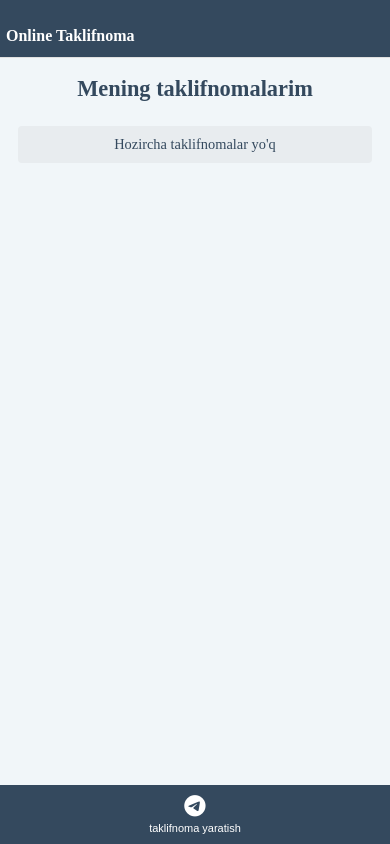
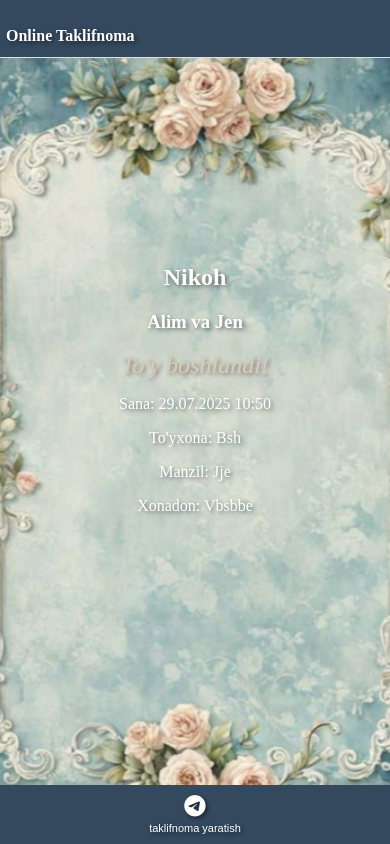
Before and after one commit to Sayfullayev020407/e-taklifnoma, a Django app: a page that uses templates/invitation_page.html in a window 390 px wide. Run offline with Django 5.2, Linux system fonts and the light colour scheme; data comes from the database, SQL or seed files in the repository; some libraries are stand-ins or nearby versions.

Commit message:
Update invitation_page.html

```diff
--- a/templates/invitation_page.html
+++ b/templates/invitation_page.html
@@ -1,189 +1,90 @@
 {% extends 'base.html' %}
 {% block content %}
+<div class="container">
+    <div class="card">
+        <div class="card-body">
+            <h2>{{ invitation.category.name }}</h2>
+            <h3>{{ invitation.name_1 }}{% if invitation.name_2 %} va {{ invitation.name_2 }}{% endif %}</h3>
+            <div id="countdown" class="countdown"></div>
+            <p>Sana: {{ invitation.date|date:"d.m.Y H:i" }}</p>
+            <p>To'yxona: {{ invitation.wedding_hall }}</p>
+            <p>Manzil: {{ invitation.address }}</p>
+            {% if invitation.apartment %}
+            <p>Xonadon: {{ invitation.apartment }}</p>
+            {% endif %}
+            {% if request.user.is_authenticated and invitation.user and request.user == invitation.user.user %}
+    <div class="mt-3 buttons-row">
+        <button class="btn btn-primary" onclick="share()">Ulashish</button>
+        <button class="btn btn-success send-image-btn" data-id="{{ invitation.id }}">Rasm</button>
+        <button class="btn btn-info send-video-btn" data-id="{{ invitation.id }}">Video</button>
+    </div>
+{% endif %}
+        </div>
+    </div>
+</div>
 <style>
-    /* Umumiy fon rangi */
     body {
-    background-color: #f1f6f9;
+        font-family: 'Cormorant Garamond', serif;
+        background: url('{{ invitation.background.image.url }}') no-repeat center center fixed;
+        background-size: cover;
+        color: #fff;
+        text-shadow: 2px 2px 4px rgba(0,0,0,0.5);
     }
-
-/* Mobil qurilmalar uchun maxsus stil */
-@media only screen and (max-width: 768px) {
     .container {
-        padding: 10px;
-        max-width: 100%;
-        overflow-x: auto; /* Keng kontent uchun gorizontal aylantirish */
-        box-sizing: border-box;
-        margin-bottom: 50px;
-        margin-top: 50px;
-        background-color: #f1f6f9; /* Umumiy fon rangi */
+        display: flex;
+        justify-content: center;
+        align-items: center;
+        min-height: 90vh;
     }
-
-    h2 {
-        font-size: 1.4rem; /* Sarlavha o'lchami */
+    .card {
+        border-radius: 15px;
+        padding: 20px;
         text-align: center;
-        margin: 1rem 0;
-        color: #34495e; /* To'q ko'k rang, kontrast uchun */
+        width: 400px;
     }
-
-    /* Jadvalni mobil uchun kartochka ko'rinishiga o'zgartirish */
-    .table {
-        width: 100%;
-        font-size: 0.85rem; /* Matn o'lchami */
-        border-collapse: collapse;
+    .countdown {
+        font-size: 1.5em;
+        margin: 10px 0;
+        font-style: italic;
+        color: #e0c9b3;
     }
-
-    .table thead {
-        display: none; /* Mobil ko'rinishda sarlavhalar yashiriladi */
+    .buttons-row {
+        display: flex;
+        justify-content: center;
+        gap: 10px;
     }
-
-    .table tbody tr {
-        display: block;
-        margin-bottom: 0.8rem;
-        border: 1px solid #e0e0e0;
-        border-radius: 6px;
-        background-color: #34495e; /* Kartochka foni */
-        box-shadow: 0 1px 3px rgba(0, 0, 0, 0.1); /* Yumshoq soya */
-        padding: 8px;
+    .btn {
+        padding: 5px 10px;
+        margin: 0;
+        border: none;
+        border-radius: 5px;
+        cursor: pointer;
+        font-family: 'Cormorant Garamond', serif;
+        font-size: 1em;
     }
-
-    .table tbody td {
-        display: flex;
-        justify-content: space-between;
-        align-items: center;
-        padding: 6px 8px;
-        border-bottom: 1px solid #4a6278; /* Kartochka ichida mos chegara rangi */
-        color: #ffffff; /* Oq matn, to'q fonda o'qilishi uchun */
+    .btn-primary {
+        background-color: #d4a59a;
+        color: white;
     }
-
-    /* Har bir yacheykaga yorliq qo'shish */
-    .table tbody td:before {
-        content: attr(data-label);
-        font-weight: 600;
-        color: #d0d8e0; /* Yorqinroq kulrang yorliqlar uchun */
-        flex: 1;
-        text-align: left;
+    .btn-success {
+        background-color: #9bc53d;
+        color: white;
     }
-
-    /* Amallar tugmalari */
-    .table tbody td:last-child {
-        display: flex;
-        flex-wrap: wrap;
-        gap: 6px;
-        justify-content: center;
-        border-bottom: none;
-        padding: 10px;
+    .btn-info {
+        background-color: #5bc0de;
+        color: white;
     }
-
-    .btn {
-        font-size: 0.75rem; /* Tugmalar uchun kichik shrift */
-        padding: 5px 10px;
-        border-radius: 4px;
-        min-width: 70px; /* Sensorli boshqaruv uchun qulay o'lcham */
-        text-align: center;
-        line-height: 1.2;
-        text-decoration: none;
-        border: none;
-        transition: background-color 0.2s; /* Yumshoq o'tish effekti */
-    }
-
-    .btn-info {
-        background-color: #0288d1; /* Moviy */
-        color: #fff;
-    }
-
-    .btn-info:hover {
-        background-color: #0277b3; /* Hover effekti */
-    }
-
-    .btn-warning {
-        background-color: #fb8c00; /* To'q sariq */
-        color: #fff;
-    }
-
-    .btn-warning:hover {
-        background-color: #e07b00; /* Hover effekti */
-    }
-
-    .btn-danger {
-        background-color: #d32f2f; /* Qizil */
-        color: #fff;
-    }
-
-    .btn-danger:hover {
-        background-color: #b71c1c; /* Hover effekti */
-    }
-
-    .btn-primary.mt-3 {
-        display: block;
-        width: 100%;
-        font-size: 0.9rem;
-        padding: 8px;
-        background-color: #0288d1; /* Moviy */
-        color: #fff;
-        border-radius: 4px;
-        text-align: center;
-        margin-top: 1rem;
-        border: none;
-    }
-
-    .btn-primary.mt-3:hover {
-        background-color: #0277b3; /* Hover effekti */
-    }
-
-    /* Taklifnomalar yo'q xabari */
-    p {
-        text-align: center;
-        font-size: 0.9rem;
-        color: #34495e; /* To'q ko'k, fon bilan mos */
-        margin: 1.5rem 0;
-        padding: 10px;
-        background-color: #e8ecef; /* Engil kulrang fon */
-        border-radius: 4px;
-    }
+    .btn:hover {
+        opacity: 0.9;
     }
 </style>
-<div class="container">
-    <h2>Mening taklifnomalarim</h2>
-    {% if invitations %}
-        <table class="table">
-            <thead>
-                <tr>
-                    <th>To'y turi</th>
-                    {% if category.name == 'Nikoh' %}
-                    <th>Kuyov Ismi</th>
-                    <th>Kelin Ismi</th>
-                    {% else %}
-                    <th>Toy sababchisi</th>
-                    {% endif %}
-                    <th>Sana</th>
-                    <th>Amallar</th>
-                </tr>
-            </thead>
-            <tbody>
-                {% for invitation in invitations %}
-                <tr>
-                    <td data-label="To'y turi">{{ invitation.category.name }}</td>
-                    <td data-label="{% if invitation.category.name == 'Nikoh' %}Kuyov Ismi{% else %}To'y sababchisi{% endif %}">{{ invitation.name_1 }}</td>
-                    <td data-label="{% if invitation.category.name == 'Nikoh' %}Kelin Ismi{% endif %}">{{ invitation.name_2|default:"" }}</td>
-                    <td data-label="Sana">{{ invitation.date }}</td>
-                    <td style="text-align: center;">
-                        <a href="{% url 'invitation_page' invitation.unique_url %}" class="btn btn-sm btn-info">Batafsil</a>
-                        <a href="{% url 'edit_invitation' invitation.id %}" class="btn btn-sm btn-warning">Tahrirlash</a>
-                        <button class="btn btn-sm btn-danger delete-btn" data-id="{{ invitation.id }}">O'chirish</button>
-                    </td>
-                </tr>
-                {% endfor %}
-            </tbody>
-        </table>
-    {% else %}
-        <p>Hozircha taklifnomalar yo'q</p>
-    {% endif %}
-</div>
 <script>
 document.addEventListener('DOMContentLoaded', function() {
     const loaderOverlay = document.getElementById('loaderOverlay');
     const links = document.querySelectorAll('.container a');
-    const deleteButtons = document.querySelectorAll('.delete-btn');
+    const shareButton = document.querySelector('.btn-primary');
+    const imageButton = document.querySelector('.send-image-btn');
+    const videoButton = document.querySelector('.send-video-btn');
 
     // Show loader for links in the content area
     links.forEach(link => {
@@ -192,12 +93,63 @@ document.addEventListener('DOMContentLoaded', function() {
         });
     });
 
-    // Show loader for delete buttons
-    deleteButtons.forEach(button => {
-        button.addEventListener('click', function() {
-            if (confirm('Haqiqatan ham o\'chirishni xohlaysizmi?')) {
+    // Show loader for share button
+    if (shareButton) {
+        shareButton.addEventListener('click', function() {
             loaderOverlay.style.display = 'flex';
-                fetch(`/invitation/${this.dataset.id}/delete/`, {
+        });
+    }
+
+    // To'y sanasi
+    const weddingDate = new Date("{{ invitation.date|date:'Y-m-d H:i:s' }}").getTime();
+
+    // Hisoblagich funksiyasi
+    function updateCountdown() {
+        const now = new Date().getTime();
+        const distance = weddingDate - now;
+
+        const days = Math.floor(distance / (1000 * 60 * 60 * 24));
+        const hours = Math.floor((distance % (1000 * 60 * 60 * 24)) / (1000 * 60 * 60));
+        const minutes = Math.floor((distance % (1000 * 60 * 60)) / (1000 * 60));
+        const seconds = Math.floor((distance % (1000 * 60)) / 1000);
+
+        document.getElementById("countdown").innerHTML = `${days} kun, ${hours} soat, ${minutes} minut, ${seconds} sekund`;
+
+        if (distance < 0) {
+            document.getElementById("countdown").innerHTML = "To'y boshlandi!";
+        }
+    }
+
+    // Har sekundda yangilash
+    setInterval(updateCountdown, 1000);
+    updateCountdown();
+
+    // Ulashish funksiyasi
+    function share() {
+        if (navigator.share) {
+            navigator.share({
+                title: '{{ invitation.category.name }} taklifnomasi',
+                url: '{{ share_url|default:"" }}'
+            }).then(() => {
+                loaderOverlay.style.display = 'none'; // Hide loader after share
+            }).catch(() => {
+                loaderOverlay.style.display = 'none'; // Hide loader on error
+            });
+        } else {
+            navigator.clipboard.writeText('{{ share_url|default:"" }}').then(() => {
+                loaderOverlay.style.display = 'none'; // Hide loader after copy
+                alert('Havola nusxalandi!');
+            }).catch(() => {
+                loaderOverlay.style.display = 'none'; // Hide loader on error
+            });
+        }
+    }
+
+    // Rasm va video yuborish
+    if (imageButton) {
+        imageButton.addEventListener('click', function() {
+            loaderOverlay.style.display = 'flex';
+            fetch(`/invitation/${this.dataset.id}/send/image/`, {
                 method: 'POST',
                 headers: {
                     'X-CSRFToken': '{{ csrf_token }}'
@@ -207,17 +159,40 @@ document.addEventListener('DOMContentLoaded', function() {
             .then(data => {
                 loaderOverlay.style.display = 'none'; // Hide loader after response
                 if (data.success) {
-                        this.closest('tr').remove();
+                    alert('Rasm Telegramga yuborildi!');
                 } else {
-                        alert('Xatolik yuz berdi');
+                    alert('Xatolik: ' + data.error);
                 }
             })
             .catch(() => {
                 loaderOverlay.style.display = 'none'; // Hide loader on error
             });
+        });
     }
+
+    if (videoButton) {
+        videoButton.addEventListener('click', function() {
+            loaderOverlay.style.display = 'flex';
+            fetch(`/invitation/${this.dataset.id}/send/video/`, {
+                method: 'POST',
+                headers: {
+                    'X-CSRFToken': '{{ csrf_token }}'
+                }
+            })
+            .then(response => response.json())
+            .then(data => {
+                loaderOverlay.style.display = 'none'; // Hide loader after response
+                if (data.success) {
+                    alert('Video Telegramga yuborildi!');
+                } else {
+                    alert('Xatolik: ' + data.error);
+                }
+            })
+            .catch(() => {
+                loaderOverlay.style.display = 'none'; // Hide loader on error
             });
         });
+    }
 });
 </script>
 {% endblock %}
```
Lines whose indentation alone changed are shown as unchanged.
